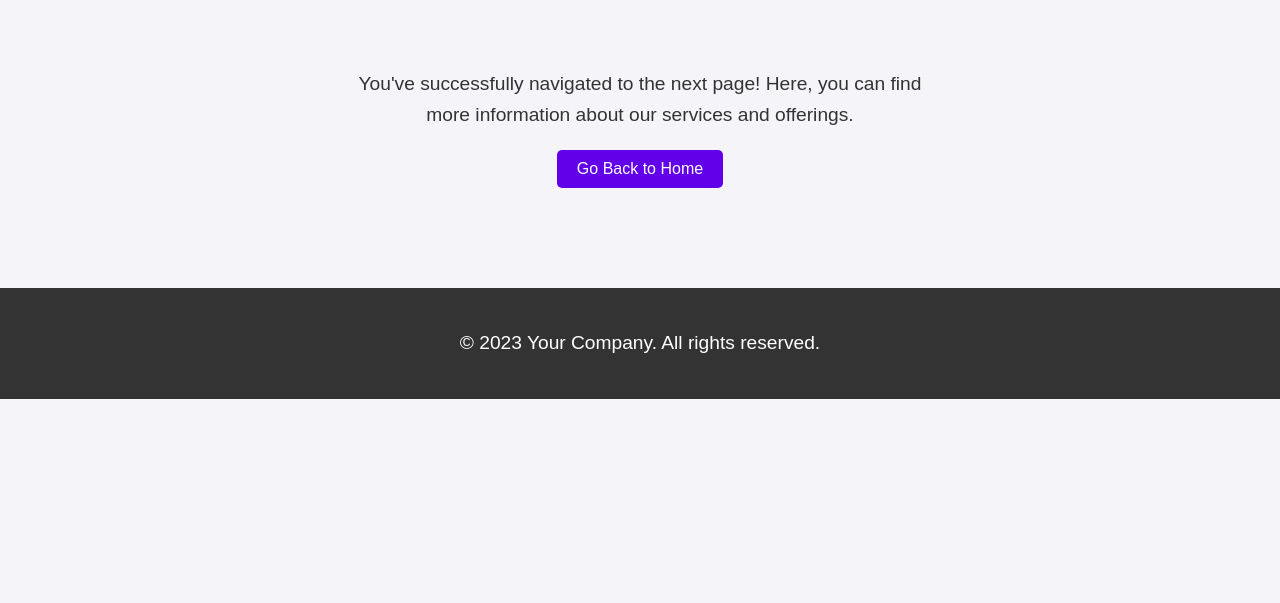
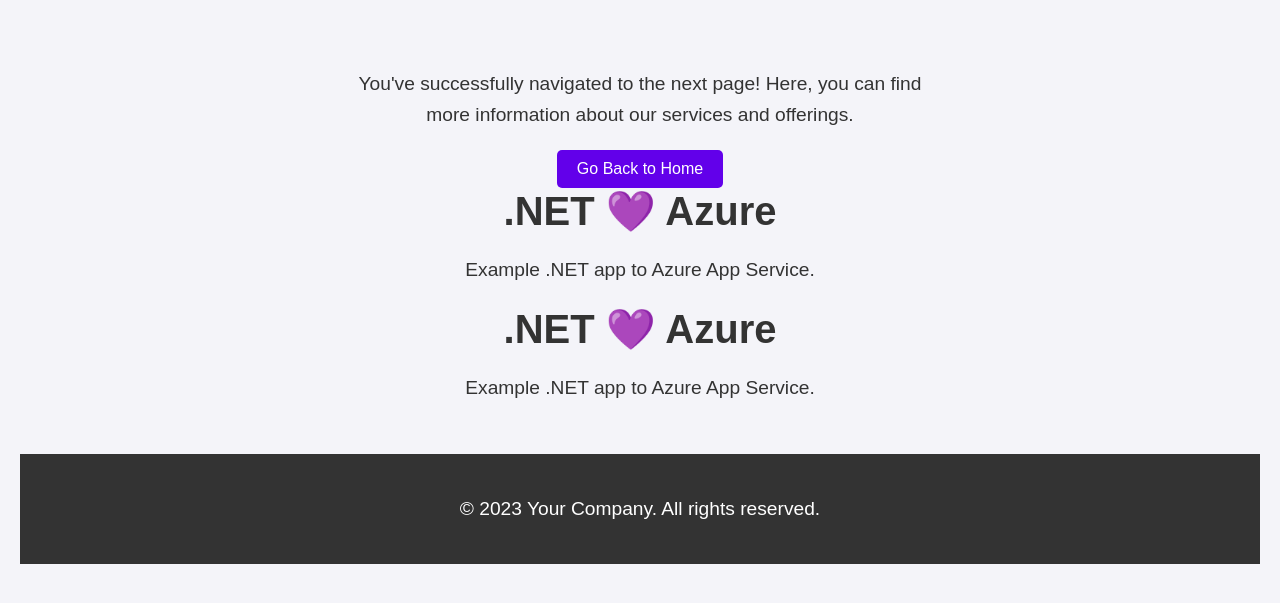
Before and after one commit to ParthS0/WebSite, a plain HTML site: page src/index.html in a window 1280 px wide. Shown: the part 689-1292 px from the top of the page. Before the commit the page ends 1088 px from the top, so only its background shows below. Drawn offline with Linux system fonts and the light colour scheme.

Commit message:
Modify homepage

```diff
--- a/src/index.html
+++ b/src/index.html
@@ -132,6 +132,12 @@
     <div class="container">
         <p>You've successfully navigated to the next page! Here, you can find more information about our services and offerings.</p>
         <a href="index.html" class="btn">Go Back to Home</a>
+    <div class="jumbotron">
+    <h1>.NET 💜 Azure</h1>
+    <p class="lead">Example .NET app to Azure App Service.</p>
+    <div class="jumbotron">
+        <h1>.NET 💜 Azure</h1>
+        <p class="lead">Example .NET app to Azure App Service.</p>
     </div>
     <footer>
         <p>&copy; 2023 Your Company. All rights reserved.</p>
```
